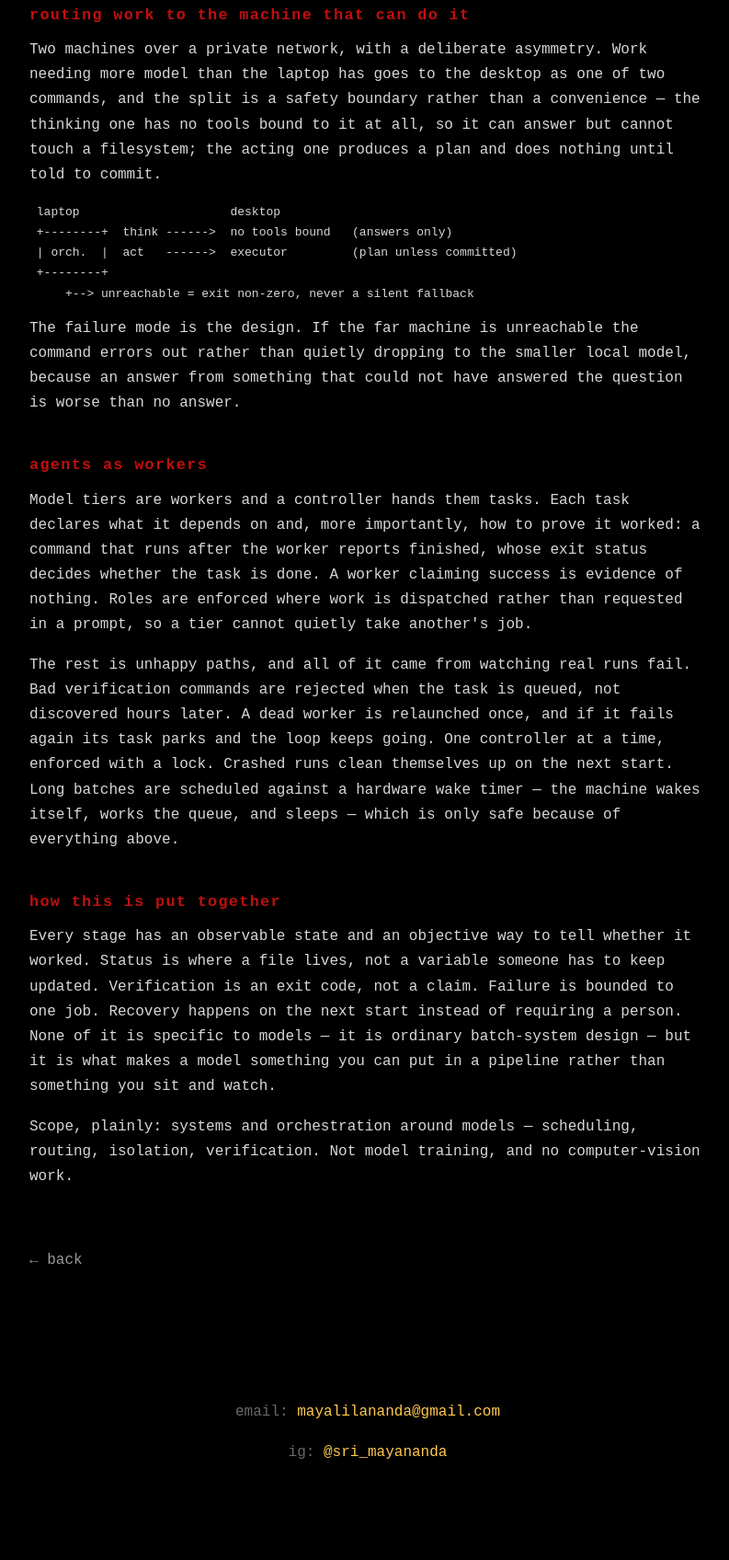
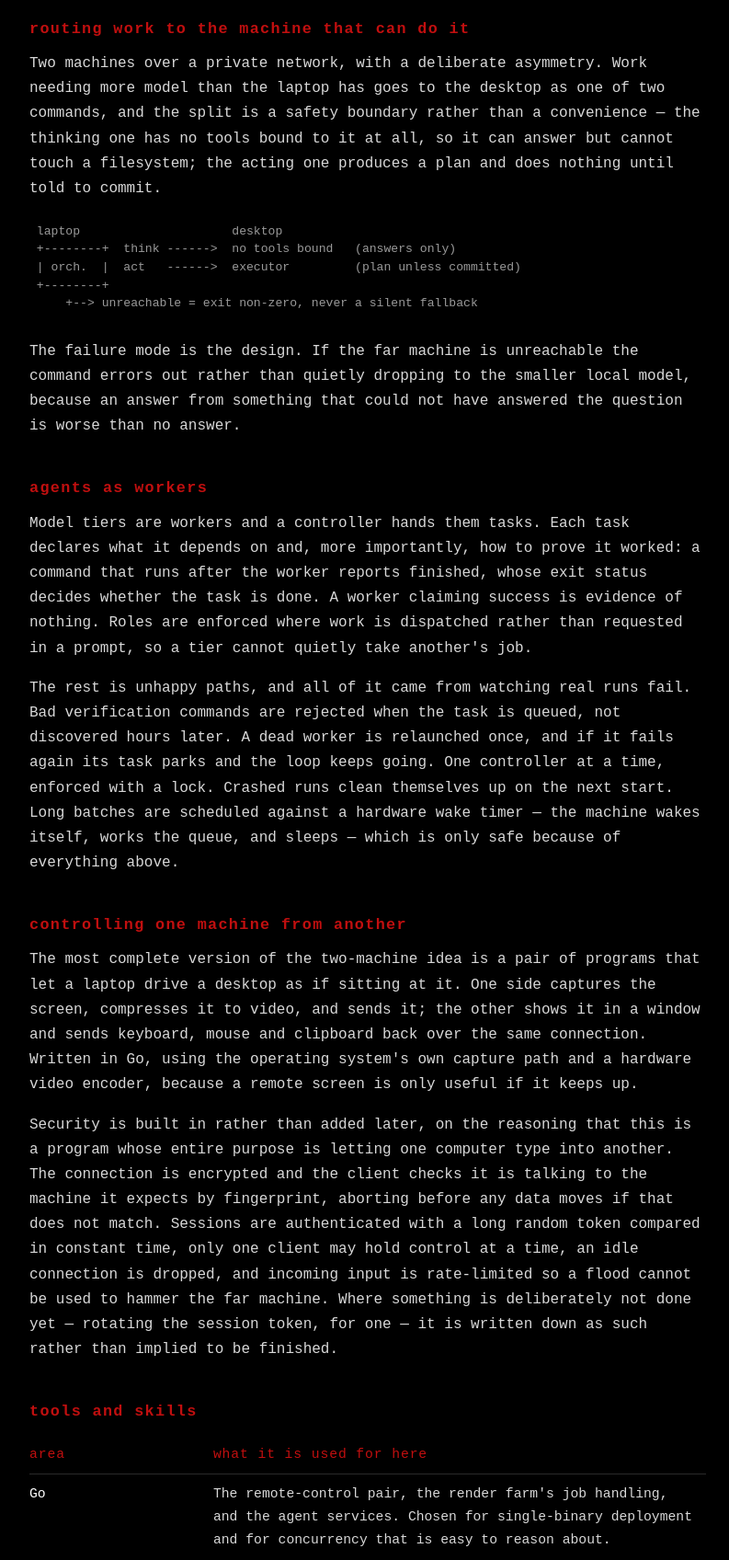
Before and after one commit to babymaya/mayananda.io, a website built with Vite: page ai.html in a window 1280 px wide. Shown: the part 1101-2797 px from the top of the page at 92% size, without its empty margins (240-1033 px from the left). Before the commit the page ends 2734 px from the top, so only its background shows below. Built offline with nearby package versions, Linux system fonts and the light colour scheme.

Commit message:
Add remote-control section and tools table to /ai; style tables and pre
New section on the two-machine remote control pair: capture, encode and
stream one side's screen, forward input and clipboard back, with the
security model described in plain terms (encrypted transport, fingerprint
check before data flows, constant-time token, single session, idle drop,
input rate limiting) and its deferred work named as deferred.

New tools-and-skills table covering the areas this work actually touches.
Written without file paths, package layouts or project codenames.

style.css had no rules for pre or table. The ASCII diagrams could overflow
on a phone and get clipped, since body is overflow-x hidden; they now
scroll in their own box. Tables were rendering on browser defaults against
a black page, which also affected the proficiency table on /about.

Co-Authored-By: Claude Opus 5 <noreply@anthropic.com>

```diff
--- a/ai.html
+++ b/ai.html
@@ -99,6 +99,45 @@
         wakes itself, works the queue, and sleeps — which is only safe because of everything
         above.</p>
 
+        <h2>controlling one machine from another</h2>
+        <div class="shots" data-set="ai/remote" aria-label="Images"></div>
+        <p class="shots-hint">Session capture to come.</p>
+        <p>The most complete version of the two-machine idea is a pair of programs that let a
+        laptop drive a desktop as if sitting at it. One side captures the screen, compresses it
+        to video, and sends it; the other shows it in a window and sends keyboard, mouse and
+        clipboard back over the same connection. Written in Go, using the operating system's own
+        capture path and a hardware video encoder, because a remote screen is only useful if it
+        keeps up.</p>
+        <p>Security is built in rather than added later, on the reasoning that this is a program
+        whose entire purpose is letting one computer type into another. The connection is
+        encrypted and the client checks it is talking to the machine it expects by fingerprint,
+        aborting before any data moves if that does not match. Sessions are authenticated with a
+        long random token compared in constant time, only one client may hold control at a time,
+        an idle connection is dropped, and incoming input is rate-limited so a flood cannot be
+        used to hammer the far machine. Where something is deliberately not done yet — rotating
+        the session token, for one — it is written down as such rather than implied to be
+        finished.</p>
+
+        <h2>tools and skills</h2>
+        <table>
+            <thead>
+                <tr><th scope="col">Area</th><th scope="col">What it is used for here</th></tr>
+            </thead>
+            <tbody>
+                <tr><td>Go</td><td>The remote-control pair, the render farm's job handling, and the agent services. Chosen for single-binary deployment and for concurrency that is easy to reason about.</td></tr>
+                <tr><td>Python</td><td>Everything that runs inside the 3D application headlessly &mdash; rendering jobs, scene probing, thumbnail capture.</td></tr>
+                <tr><td>PowerShell</td><td>The orchestration layer: queue workers, job submission, status and recovery, scheduling.</td></tr>
+                <tr><td>C / cgo</td><td>Bridging Go to the platform capture and video-encoding libraries.</td></tr>
+                <tr><td>Video encoding</td><td>Real-time H.264 compression of captured frames, plus measuring the codec path rather than assuming it.</td></tr>
+                <tr><td>Network security</td><td>Modern TLS, certificate pinning, constant-time token comparison, address allow-listing, rate limiting, single-session enforcement.</td></tr>
+                <tr><td>Local model runtimes</td><td>Running quantised models on consumer hardware and serving them behind one endpoint.</td></tr>
+                <tr><td>Agent tooling</td><td>Defining typed operations a model may call, and the protocol that carries them into a running application.</td></tr>
+                <tr><td>Queues and scheduling</td><td>Atomic claiming, dependency ordering, retry and parking policy, crash recovery, hardware wake timers.</td></tr>
+                <tr><td>Testing</td><td>Queue invariants and codec behaviour covered by tests that run without the heavy software installed.</td></tr>
+                <tr><td>Version control</td><td>Distributed for source; a centralised depot with exclusive checkout for binary art.</td></tr>
+            </tbody>
+        </table>
+
         <h2>how this is put together</h2>
         <p>Every stage has an observable state and an objective way to tell whether it worked.
         Status is where a file lives, not a variable someone has to keep updated. Verification is
--- a/style.css
+++ b/style.css
@@ -453,3 +453,51 @@ body.scene-failed section.scrub { height: 0; }
     color: #ffc94d;
     margin: 1.6rem 0 0.4rem;
 }
+
+/* ASCII diagrams. Wider than a phone, so they scroll inside their own box
+   rather than pushing the page sideways (body is overflow-x: hidden, so an
+   overflowing pre would simply be clipped and unreadable). */
+.page pre {
+    overflow-x: auto;
+    font-family: 'Courier New', Courier, monospace;
+    font-size: 0.82rem;
+    line-height: 1.5;
+    color: #9a9a9a;
+    margin: 1.4rem 0;
+    padding-bottom: 0.4rem;
+}
+
+/* Tables (proficiency on /about, tools on /ai). Left unstyled until now, so
+   they rendered on browser defaults against a black page. */
+.page table {
+    width: 100%;
+    border-collapse: collapse;
+    margin: 1.2rem 0 2rem;
+    font-size: 0.92rem;
+}
+
+.page thead th {
+    text-align: left;
+    text-transform: lowercase;
+    letter-spacing: 0.06em;
+    font-weight: normal;
+    color: #c10f0f;
+    border-bottom: 1px solid #2a2a2a;
+    padding: 0 0.9rem 0.5rem 0;
+}
+
+.page tbody td {
+    vertical-align: top;
+    border-bottom: 1px solid #1a1a1a;
+    padding: 0.55rem 0.9rem 0.55rem 0;
+    color: #d8d8d8;
+}
+
+.page tbody td:first-child {
+    color: #ffffff;
+    white-space: nowrap;
+}
+
+.page td.level {
+    color: #9a9a9a;
+}
```
